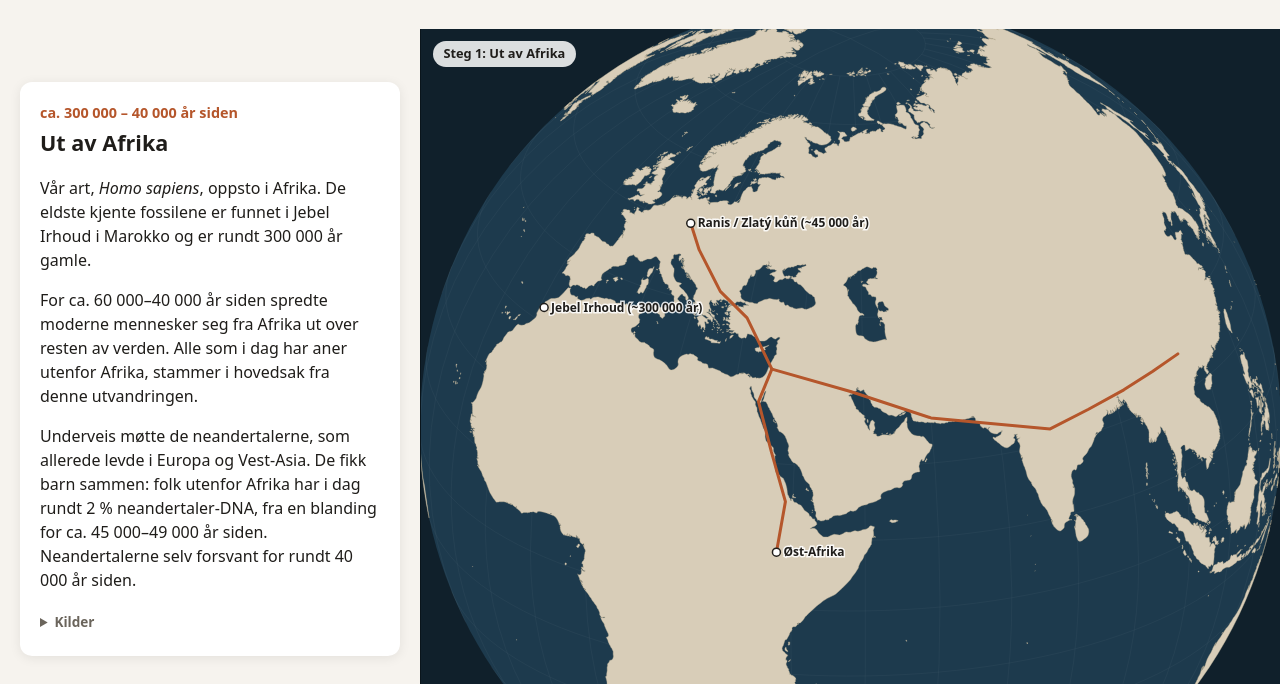
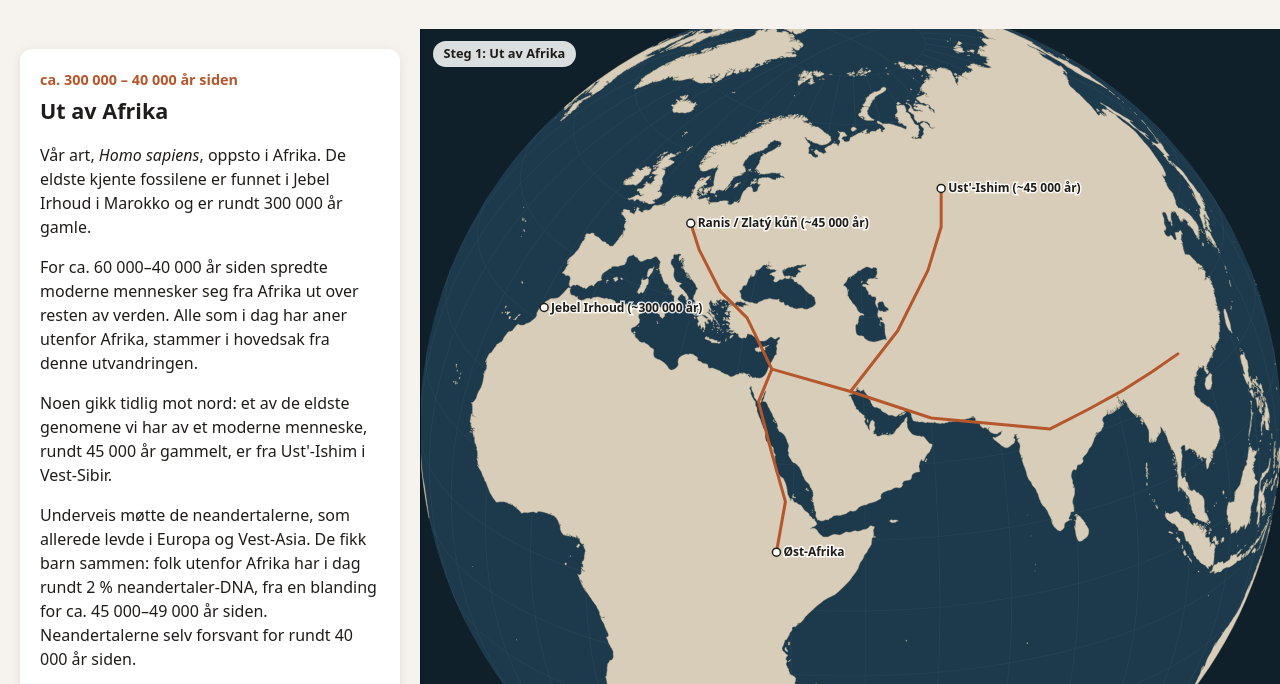
Before and after one commit to johannes-code/migrasjonskart, a plain HTML site: page index.html in a window 1280 px wide. Shown: the part 109-793 px from the top of the page. Drawn offline with Linux system fonts and the light colour scheme.

Commit message:
Steg 1: Asia-grenen fortsetter nordover til Ust'-Ishim
Asia-linjen stoppet i Sør-Kina uten forklaring. Ny gren nordover til
Ust'-Ishim i Vest-Sibir (~45 000 år, Fu et al. 2014), som binder steg 1
sammen med steg 2 (nordeurasierne). Én setning + kilde i kortet og
KILDER.md. Videre til Øst-Asia/Australia er parkert i #12.

Closes #11

Co-Authored-By: Claude Opus 5.5 <noreply@anthropic.com>

```diff
--- a/data/routes.js
+++ b/data/routes.js
@@ -12,12 +12,15 @@ window.MIGRATION_STEPS = {
       { id: 'levant-europa', draw: [0.45, 0.75], label: null,
         coords: [[35.5, 32.5], [30, 39], [24, 42], [17, 47], [12.5, 50.3]] },
       { id: 'levant-asia', draw: [0.45, 0.8], label: null,
-        coords: [[35.5, 32.5], [48, 30], [60, 26], [78, 22], [92, 24], [105, 25]] }
+        coords: [[35.5, 32.5], [48, 30], [60, 26], [78, 22], [92, 24], [105, 25]] },
+      { id: 'asia-sibir', draw: [0.6, 0.85], label: null,
+        coords: [[48, 30], [56, 38], [63, 46], [68, 52], [71.2, 57.7]] }
     ],
     points: [
       { name: 'Jebel Irhoud (~300 000 år)', at: [-8.87, 31.85], show: 0 },
       { name: 'Øst-Afrika', at: [38, 8], show: 0.1 },
-      { name: 'Ranis / Zlatý kůň (~45 000 år)', at: [12.5, 50.3], show: 0.7 }
+      { name: 'Ranis / Zlatý kůň (~45 000 år)', at: [12.5, 50.3], show: 0.7 },
+      { name: "Ust'-Ishim (~45 000 år)", at: [71.2, 57.7], show: 0.82 }
     ]
   },
   2: {
--- a/index.html
+++ b/index.html
@@ -46,12 +46,14 @@
         <h2>Ut av Afrika</h2>
         <p>Vår art, <i>Homo sapiens</i>, oppsto i Afrika. De eldste kjente fossilene er funnet i Jebel Irhoud i Marokko og er rundt 300 000 år gamle.</p>
         <p>For ca. 60 000–40 000 år siden spredte moderne mennesker seg fra Afrika ut over resten av verden. Alle som i dag har aner utenfor Afrika, stammer i hovedsak fra denne utvandringen.</p>
+        <p>Noen gikk tidlig mot nord: et av de eldste genomene vi har av et moderne menneske, rundt 45 000 år gammelt, er fra Ust'-Ishim i Vest-Sibir.</p>
         <p>Underveis møtte de neandertalerne, som allerede levde i Europa og Vest-Asia. De fikk barn sammen: folk utenfor Afrika har i dag rundt 2&nbsp;% neandertaler-DNA, fra en blanding for ca. 45 000–49 000 år siden. Neandertalerne selv forsvant for rundt 40 000 år siden.</p>
         <details class="sources">
           <summary>Kilder</summary>
           <ul>
             <li><a href="https://www.nature.com/articles/nature22336">Hublin et al. 2017, <i>Nature</i> – fossilene fra Jebel Irhoud</a></li>
             <li><a href="https://www.nature.com/articles/s41586-021-03244-5">Bergström et al. 2021, <i>Nature</i> – spredningen for 60 000–40 000 år siden</a></li>
+            <li><a href="https://www.nature.com/articles/nature13810">Fu et al. 2014, <i>Nature</i> – Ust'-Ishim, ~45 000 år gammelt genom fra Vest-Sibir</a></li>
             <li><a href="https://doi.org/10.1126/science.aao1887">Prüfer et al. 2017, <i>Science</i></a> og <a href="https://www.mpg.de/11515535/neandertaler-genome-croatia">Max Planck-instituttets omtale</a> – 1,8–2,6 % neandertaler-DNA</li>
             <li><a href="https://www.nature.com/articles/s41586-024-08420-x">Sümer et al. 2024, <i>Nature</i> – tidspunkt for blandingen</a></li>
             <li><a href="https://www.nature.com/articles/nature13621">Higham et al. 2014, <i>Nature</i> – når neandertalerne forsvant</a></li>
```
Also changed, not shown: 1 other file.
